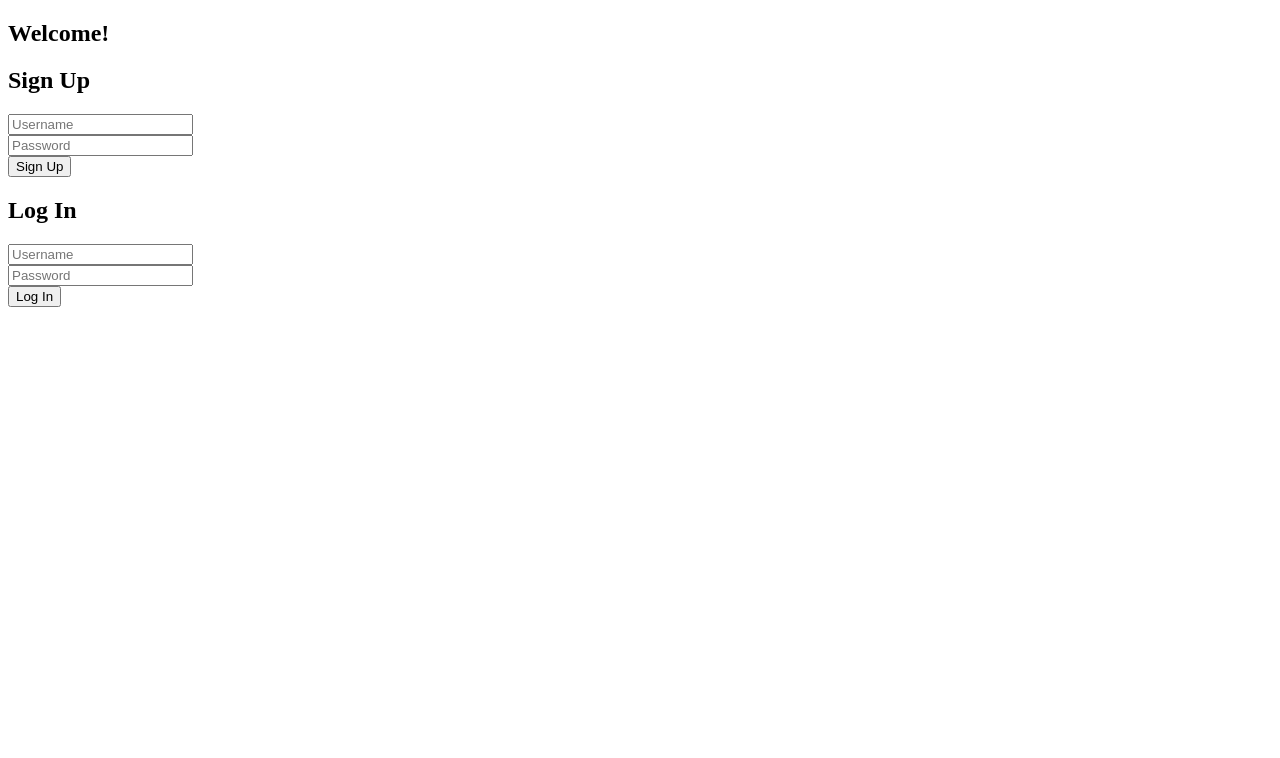
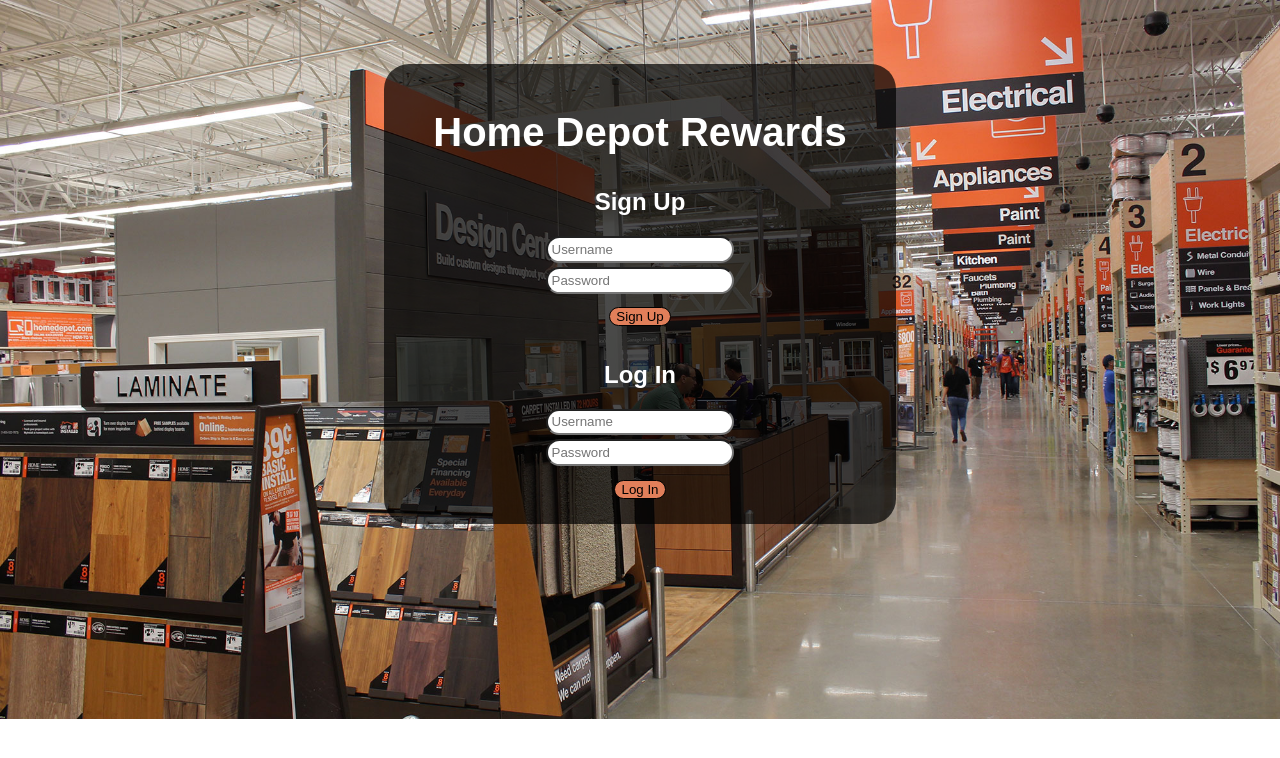
Before and after one commit to AlexChief753/CSET-115-Final-Project, a plain HTML site: page index.html in a window 1280 px wide. Drawn offline with Linux system fonts and the light colour scheme; a web font is replaced by a local one.

Commit message:
Collaborative in-class work. Created home page and landing page. Added styling to log in page. Added javascript function to renavigate to landing page after logging in successfully.

```diff
--- /dev/null
+++ b/homepage.css
@@ -0,0 +1,17 @@
+* {
+    box-sizing: border-box;
+}
+body {
+}
+nav {
+    background-color: orangered;
+}
+ul {
+    display: flex;
+    flex-direction: row;
+}
+a {
+    vertical-align: middle;
+    margin-top: 5%;
+    margin-bottom: 5%;
+}
--- a/index.css
+++ b/index.css
@@ -1,12 +1,50 @@
 * {
     box-sizing: border-box;
+    font-family: 'Allerta Stencil',sans-serif;
 }
+body {
+    background-image: url(images/hd-store-inside.jpg);
+    background-size: cover;
+    background-repeat: no-repeat;
+    color: white;
+    margin: 0 auto;
+}
+
+.back{
+ background-color: rgba(0, 0, 0, 0.7);
+ border: black thin 1px;
+ border-radius: 25px;
+ width: 40%;
+ padding: 1%;
+ padding-bottom: 2%;
+ text-align: center;
+ margin: 0 auto;
+ margin-top: 5%;
+}
+
+
 #header-section {}
-#top-header
+#top-header {
+    font-size: 250%;
+}
 #login {}
-.header {}
+.header {
+    font-size: 150%;
+}
 .text-input {
+    padding: 0.8%;
+    border-radius: 100px;
+    margin: 0 auto;
     display: block;
+    margin-bottom: 0.8%;
 }
-.btn {}
+.btn {
+    background-color: #e17f5a;
+    border-radius: 25px;
+    border: solid 1px black;
+    margin-top: 2%;
+}
 #signup {}
+#firstbtn {
+    margin-bottom: 3%;
+}
--- a/index.html
+++ b/index.html
@@ -10,22 +10,28 @@
 </head>
 
 <body>
+    <link rel="preconnect" href="https://fonts.googleapis.com">
+    <link rel="preconnect" href="https://fonts.gstatic.com" crossorigin>
+    <link href="https://fonts.googleapis.com/css2?family=Allerta+Stencil&display=swap" rel="stylesheet">
+
+<div class="back">
     <section id="header-section">
-        <h1 id="top-header" class="header">Welcome!</h1>
+        <h1 id="top-header" >Home Depot Rewards</h1>
     </section>
     <section id="signup">
         <h2 class="header">Sign Up</h2>
         <input class="text-input" type="text" name="" id="" placeholder="Username">
         <input  class="text-input" type="password" name="" id="" placeholder="Password">
-        <button class="btn" onclick="signUp(this);">Sign Up</button>
+        <button id="firstbtn" class="btn" onclick="signUp(this);">Sign Up</button>
     </section>
     <section id="login">
         <h2 class="header">Log In</h2>
         <input class="text-input" type="text" name="" id="" placeholder="Username">
         <input class="text-input" type="password" name="" id="" placeholder="Password">
         <button class="btn" onclick="logIn(this);">Log In</button>
+        <audio src="images/home depot theme song.mp3"></audio>
     </section>
-
+</div>
     <script src="index.js"></script>
 </body>
 
--- a/index.js
+++ b/index.js
@@ -17,6 +17,7 @@
     }
     else if (password == (localStorage.getItem(username))) {
         alert("Successfully logged in.");
+        window.location = "dashboard.html";
     }
     else {
         alert("Incorrect password.");
```
Also changed, not shown: dashboard.html (added, +23 -0 lines), dashhtml.css (added, +26 -0 lines), homepage.html (added, +23 -0 lines), images/Home-Depot-store-shutterstock_1123907018.webp (added), images/aisle-home-depot-hardware-store-san-diego-usa-aisle-home-depot-hardware-store-home-improvement-retailer-san-diego-236561709.jpg (added), images/aisle-home-depot-hardware-store-san-diego-usa-largest-american-improvement-retailer-december-th-165894265.jpg (added), images/cordless_drill_orange.jpg (added), images/hd-store-inside.jpg (added), 2 other files.
